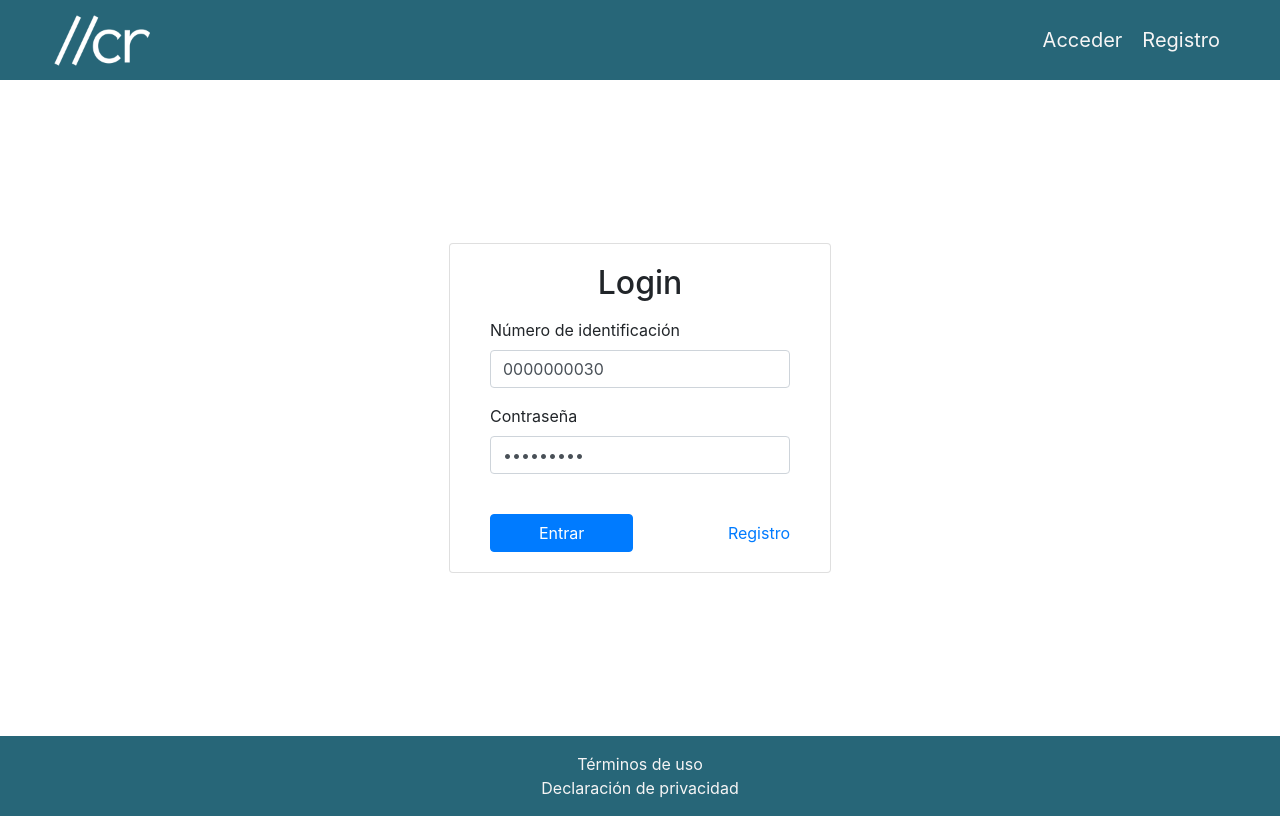
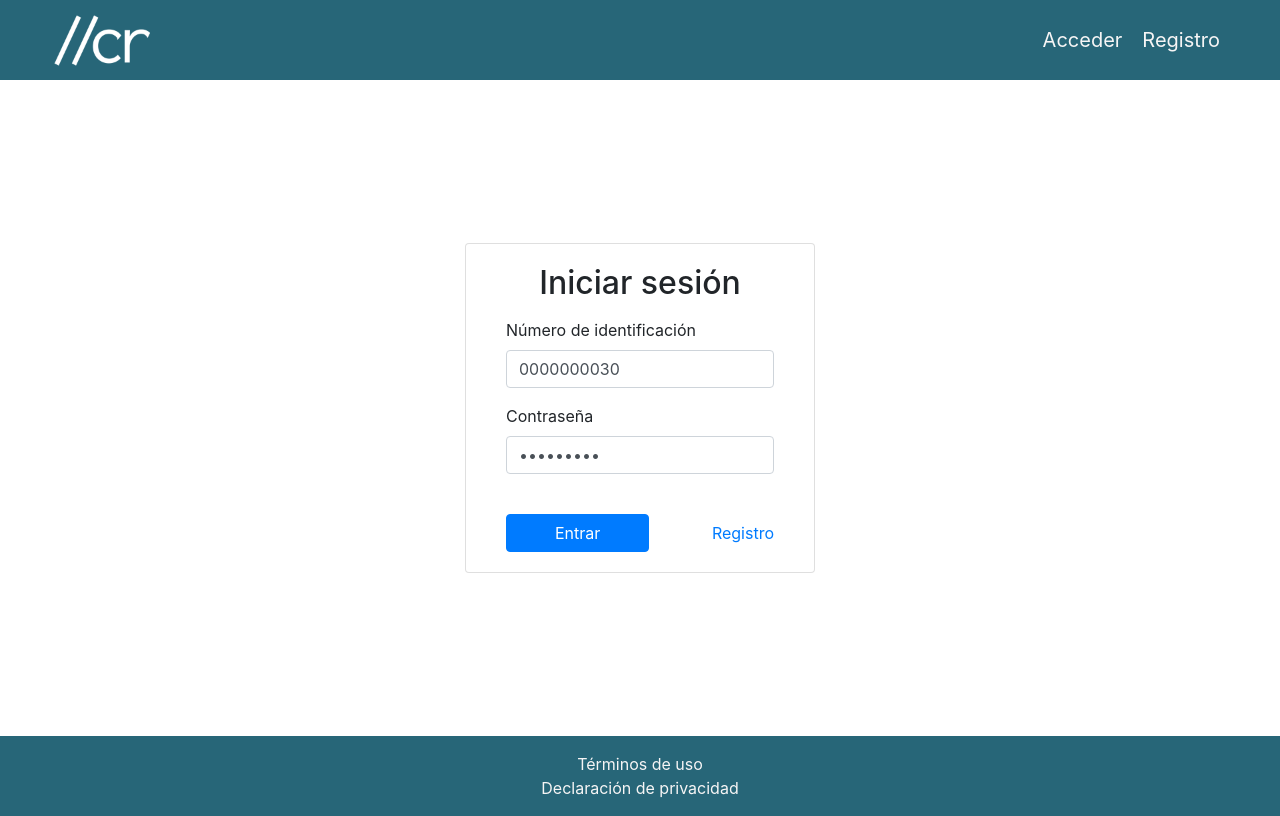
Before and after one commit to isa-app/isa-frontend, a React (Create React App) app: page / in a window 1280 px wide. Built offline with nearby package versions, Linux system fonts and the light colour scheme.

Commit message:
Add styles to Login

```diff
--- a/src/assets/styles/components/Login.scss
+++ b/src/assets/styles/components/Login.scss
@@ -13,5 +13,5 @@
 }
 
 .login-form {
-  width: 300px;
+  width: 350px;
 }
--- a/src/containers/Login.jsx
+++ b/src/containers/Login.jsx
@@ -84,11 +84,11 @@ const Login = (props) => {
 
   return (
     <div className="login container d-flex justify-content-center align-items-center my-2">
-      <div className="card m-4 px-4 py-1">
+      <div className="card m-4 px-4 py-1 login-form">
         <div className="card-body p-0">
           {/* Form Login */}
-          <form className="m-3 login-form" onSubmit={handleSubmit(onSubmit)}>
-            <h2 className="pb-2 d-flex flex justify-content-center">Login</h2>
+          <form className="m-3" onSubmit={handleSubmit(onSubmit)}>
+            <h2 className="pb-2 d-flex flex justify-content-center">Iniciar sesión</h2>
 
             {/* User */}
             <div className="form-row">
```
